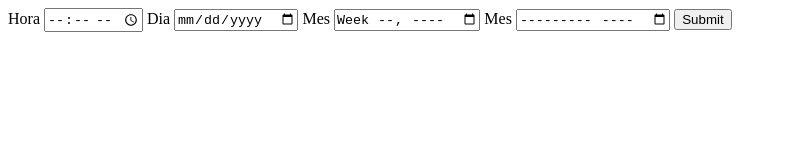
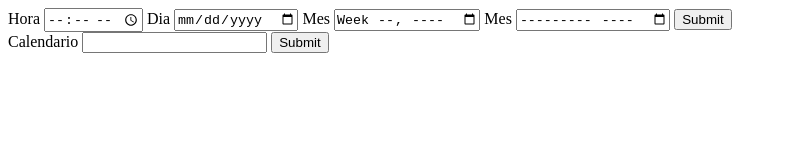
Before and after one commit to Quineddie/calendarioForm, a plain HTML site: page index.html in a window 1280 px wide. Shown: the whole page, without its empty margins (0-787 px from the left). Drawn offline with Linux system fonts and the light colour scheme.

Commit message:
Update index.html

```diff
--- a/index.html
+++ b/index.html
@@ -30,6 +30,16 @@
             <input type="submit"/>
         </label>
     </form>
+
+    <form action="">
+        <label for="calendario">
+            <span>Calendario</span>
+            <input type="datetime" id="calendario" name="calendario">
+        </label>
+        <label for="">
+            <input type="submit">
+        </label>
+    </form>
 </body>
 
 </html>
```
